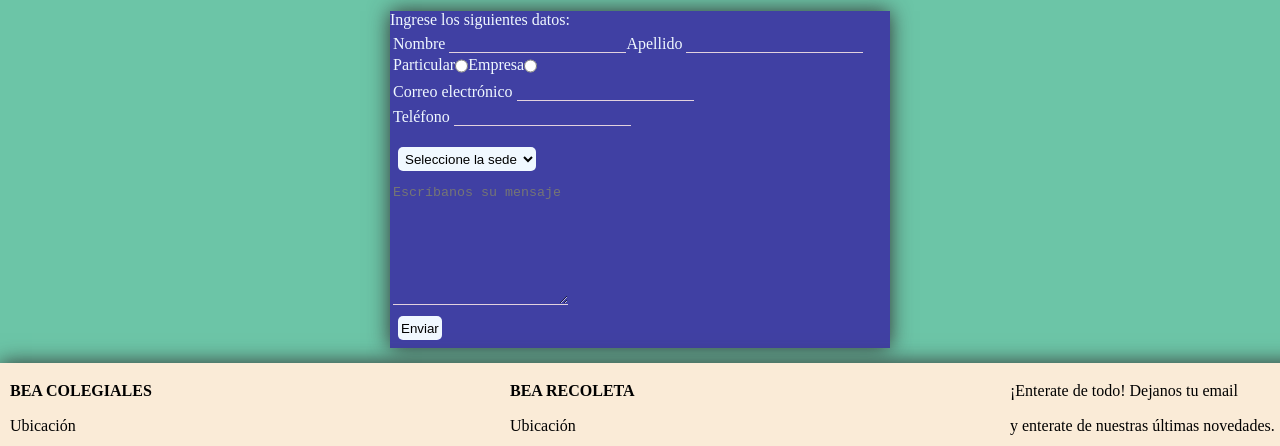
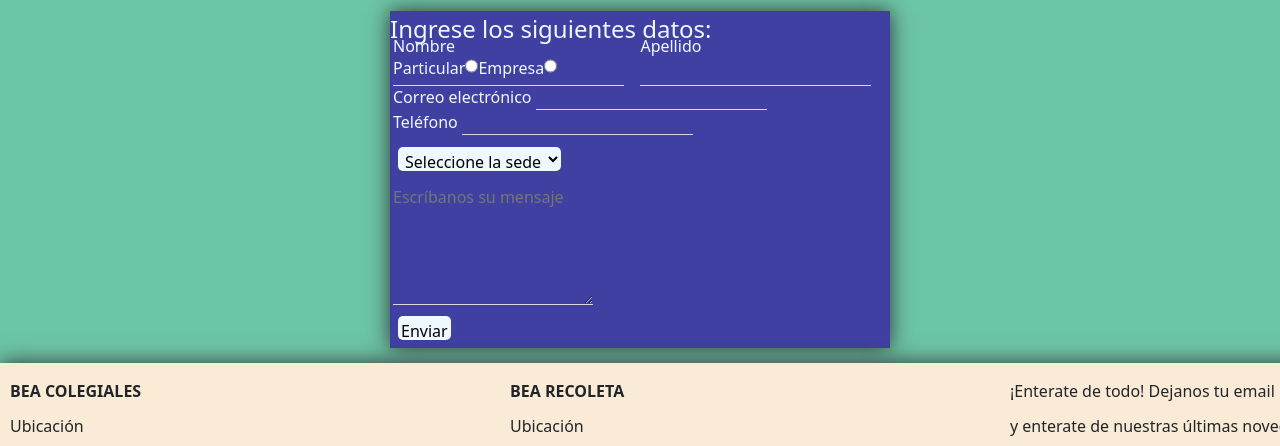
Before and after one commit to candebatalla/PreEntrega2Batalla, a plain HTML site: page pages/contacto.html in a window 1280 px wide. Shown: the part 126-572 px from the top of the page. Drawn offline with nearby package versions, Linux system fonts and the light colour scheme.

Commit message:
agregué bootsrap a nosotros y contacto

```diff
--- a/pages/contacto.html
+++ b/pages/contacto.html
@@ -5,6 +5,8 @@
     <meta http-equiv="X-UA-Compatible" content="IE=edge">
     <meta name="viewport" content="width=device-width, initial-scale=1.0">
     <title>Contacto</title>
+    <!-- CSS only -->
+    <link href="https://cdn.jsdelivr.net/npm/bootstrap@5.2.3/dist/css/bootstrap.min.css" rel="stylesheet" integrity="sha384-rbsA2VBKQhggwzxH7pPCaAqO46MgnOM80zW1RWuH61DGLwZJEdK2Kadq2F9CUG65" crossorigin="anonymous">
     <link rel="stylesheet" href="../assets/css/style.css">
     <link rel="shortcut icon" href="../assets/img/2022-11-20 (4) - Copy.png" type="image/x-icon">
 </head>
@@ -105,5 +107,7 @@
             </div></div>
         </div>
     </footer>
+    <!-- JavaScript Bundle with Popper -->
+    <script src="https://cdn.jsdelivr.net/npm/bootstrap@5.2.3/dist/js/bootstrap.bundle.min.js" integrity="sha384-kenU1KFdBIe4zVF0s0G1M5b4hcpxyD9F7jL+jjXkk+Q2h455rYXK/7HAuoJl+0I4" crossorigin="anonymous"></script>
 </body>
 </html>
```
Also changed, not shown: pages/nosotros.html (+4 -0 lines).
